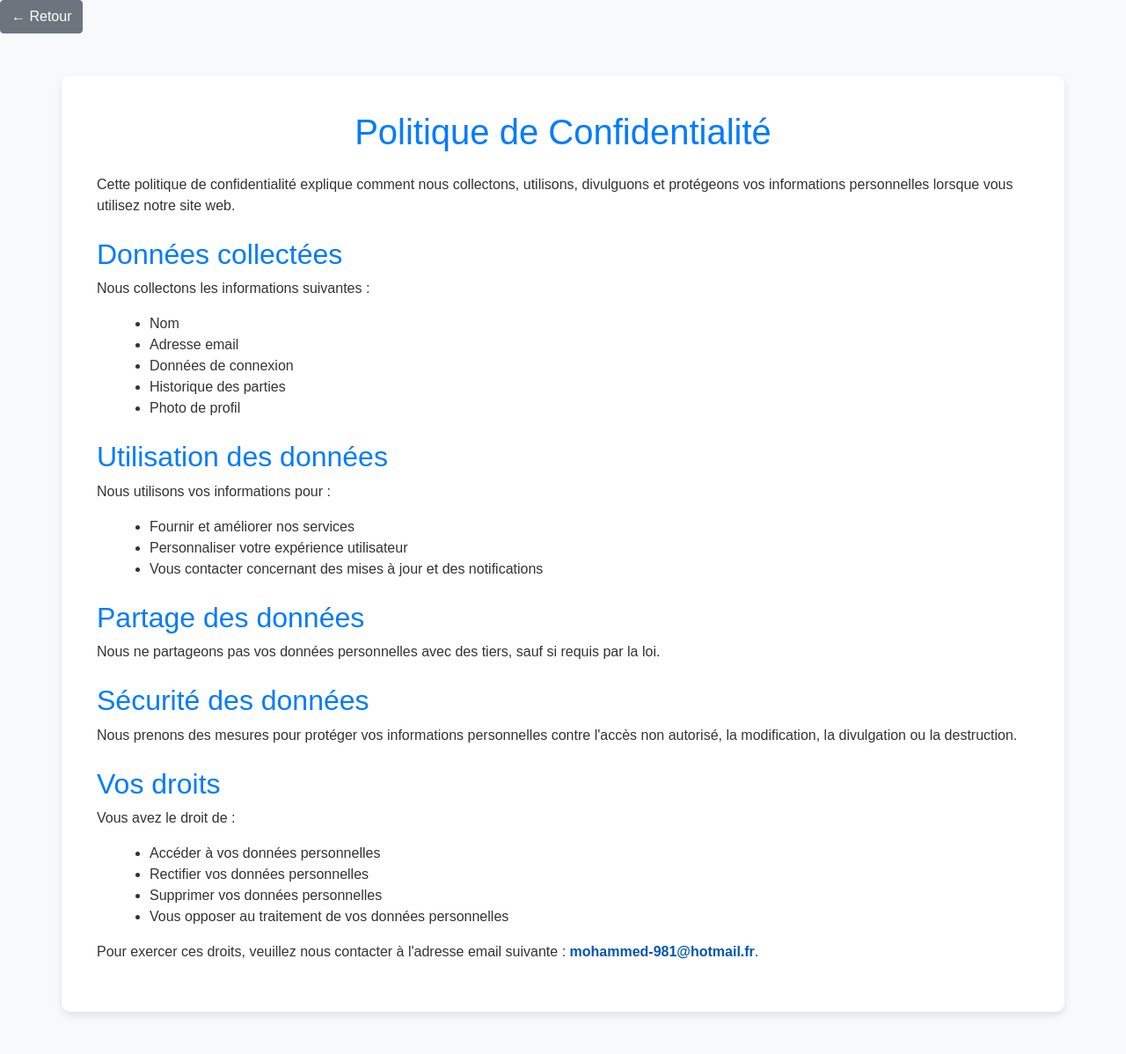
After one commit to WilliamsOz/ft_transcendance, a Django app: template app/User/templates/User/rgpd.html in a window 1280 px wide. The commit adds this page. Shown: the whole page at 88% size. Run offline with Django 4.2, Linux system fonts and the light colour scheme; the template is opened without the code that fills it, so the values that code supplies are empty; some libraries are stand-ins or nearby versions.

Commit message:
Ajout de la politque de confidentialite

```diff
--- /dev/null
+++ b/app/User/templates/User/rgpd.html
@@ -0,0 +1,71 @@
+<!DOCTYPE html>
+<html lang="fr">
+<head>
+    <meta charset="UTF-8">
+    <meta name="viewport" content="width=device-width, initial-scale=1.0">
+    <title>Politique de Confidentialité</title>
+    <link rel="stylesheet" href="https://stackpath.bootstrapcdn.com/bootstrap/4.5.2/css/bootstrap.min.css">
+    <style>
+        body {
+            background-color: #f8f9fa;
+            color: #333;
+            font-family: 'Arial', sans-serif;
+        }
+        .container {
+            background-color: #fff;
+            padding: 40px;
+            border-radius: 10px;
+            box-shadow: 0 4px 8px rgba(0,0,0,0.1);
+            margin-top: 20px;
+        }
+        h1, h2 {
+            color: #007bff;
+        }
+        ul {
+            list-style-type: disc;
+            margin-left: 20px;
+        }
+        .contact-info {
+            font-weight: bold;
+            color: #0056b3;
+        }
+    </style>
+</head>
+<body>
+    <a href="{% url 'home' user.id %}" class="btn btn-secondary back-btn">&larr; Retour</a>
+    <div class="container my-5">
+        <h1 class="mb-4 text-center">Politique de Confidentialité</h1>
+        <p>Cette politique de confidentialité explique comment nous collectons, utilisons, divulguons et protégeons vos informations personnelles lorsque vous utilisez notre site web.</p>
+        <h2 class="mt-4">Données collectées</h2>
+        <p>Nous collectons les informations suivantes :</p>
+        <ul>
+            <li>Nom</li>
+            <li>Adresse email</li>
+            <li>Données de connexion</li>
+            <li>Historique des parties</li>
+            <li>Photo de profil</li>
+
+        </ul>
+        <h2 class="mt-4">Utilisation des données</h2>
+        <p>Nous utilisons vos informations pour :</p>
+        <ul>
+            <li>Fournir et améliorer nos services</li>
+            <li>Personnaliser votre expérience utilisateur</li>
+            <li>Vous contacter concernant des mises à jour et des notifications</li>
+        </ul>
+        <h2 class="mt-4">Partage des données</h2>
+        <p>Nous ne partageons pas vos données personnelles avec des tiers, sauf si requis par la loi.</p>
+        <h2 class="mt-4">Sécurité des données</h2>
+        <p>Nous prenons des mesures pour protéger vos informations personnelles contre l'accès non autorisé, la modification, la divulgation ou la destruction.</p>
+        <h2 class="mt-4">Vos droits</h2>
+        <p>Vous avez le droit de :</p>
+        <ul>
+            <li>Accéder à vos données personnelles</li>
+            <li>Rectifier vos données personnelles</li>
+            <li>Supprimer vos données personnelles</li>
+            <li>Vous opposer au traitement de vos données personnelles</li>
+        </ul>
+        <p>Pour exercer ces droits, veuillez nous contacter à l'adresse email suivante : <span class="contact-info">mohammed-981@hotmail.fr</span>.</p>
+    </div>
+</body>
+</html>
--- a/app/User/views.py
+++ b/app/User/views.py
@@ -68,3 +68,7 @@ def create_user(request):
 def profil(request, id):
 	user = User.objects.get(id=id)
 	return render(request, 'User/profil.html', {'user': user})
+
+def RGPD_Politique(request, id):
+	user = User.objects.get(id=id)
+	return render(request, 'User/rgpd.html', {'user': user})
--- a/app/app/urls.py
+++ b/app/app/urls.py
@@ -16,7 +16,7 @@ Including another URLconf
 """
 from django.contrib import admin
 from django.urls import path
-from User.views import log, home, create_user, oauth_token, profil, redirect_to_home
+from User.views import log, home, create_user, oauth_token, profil, redirect_to_home , RGPD_Politique
 from Game.views import rapid_game_auth, create_tournament, play_game, home_game, player_registration, start_tournament, end_match, ia_game, play_ia_game
 from Game.views import morpion_game , save_morpion_game, game_history, game_over , morpion_form
 from django.contrib.auth.views import LogoutView
@@ -54,5 +54,6 @@ urlpatterns = [
     path('save_morpion_game/', save_morpion_game, name='save_morpion_game'),
     path('game_over/<int:id>/<str:result>/', game_over, name='game_over'),
     path('morpion_history/<int:id>/', game_history, name='game_history'),
+    path('RGPD_Politique/<int:id>/', RGPD_Politique, name='RGPD_Politique'),
 
 ]
--- a/app/templates/app/base.html
+++ b/app/templates/app/base.html
@@ -138,6 +138,12 @@
 			</div>
 		</div>
 	</div>
+    <footer class="bg-dark text-white text-center py-3">
+        <div class="container">
+            <p>&copy; 2024 ft_transcendance. Tous droits réservés.</p>
+            <p><a href="{% url 'RGPD_Politique' id=user.id %}" class="text-white">Politique de Confidentialité</a></p>
+        </div>
+    </footer>
 
 	<script src="https://code.jquery.com/jquery-3.6.0.min.js"></script>
 	<script src="https://cdn.jsdelivr.net/npm/@popperjs/core@2.5.4/dist/umd/popper.min.js"></script>
```
Also changed, not shown: app/User/middleware.py (added, +17 -0 lines).
